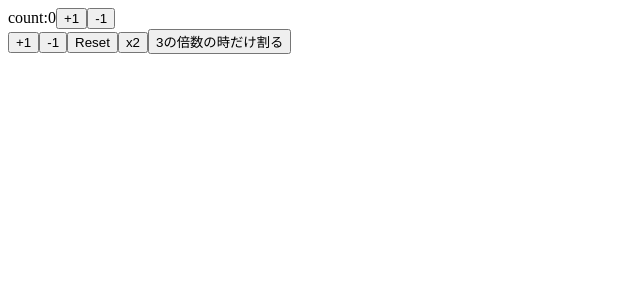
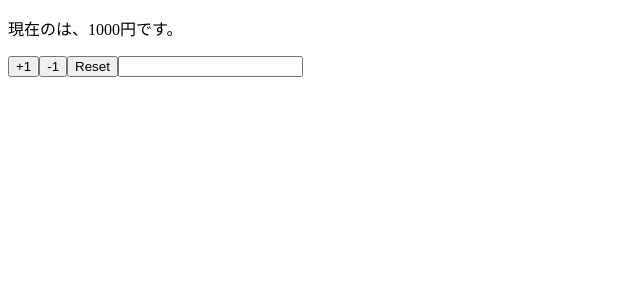
Before and after one commit to dodo-donguri/react-hooks, a React (Create React App) app in the folder my-app/: page / in a window 1280 px wide. Shown: the top 300 px of the page, without its empty margins (0-640 px from the left). Built offline with nearby package versions, Linux system fonts and the light colour scheme.

Commit message:
implement componet using multiple state

```diff
--- a/my-app/src/App.js
+++ b/my-app/src/App.js
@@ -1,54 +1,30 @@
 import React, { useState } from "react";
 
-const App = () => {
-  const [count, setCount] = useState(0);
-
-  const increment = () => {
-    setCount(count + 1);
-  };
-  const decrement = () => {
-    setCount(count - 1);
-  };
-
-  const increment2 = () => {
-    setCount(previousCount => previousCount + 1)
-  }
-  const decrement2 = () => {
-    setCount(previousCount => previousCount - 1)
-  }
+const App = (props) => {
+  const [name, setName] = useState(props.name);
+  const [price, setPrice] = useState(props.price);
 
   const reset = () => {
-    setCount(0);
+    setPrice(props.price)
+    setName(props.name)
   }
-
-  const double = () => {
-    setCount( count * 2 )
-  }
-
-  const triple = () => {
-    setCount(previousCount => {
-      return previousCount % 3 === 0 ? previousCount / 3 : previousCount;
-    })
-  }
-
 
   return (
     <>
-      <div>
-        count:{count}
-        <button onClick={increment}>+1</button>
-        <button onClick={decrement}>-1</button>
-      </div>
-      <div>
-        <button onClick={increment2}>+1</button>
-        <button onClick={decrement2}>-1</button>
-        <button onClick={reset}>Reset</button>
-        <button onClick={double}>x2</button>
-        <button onClick={triple}>3の倍数の時だけ割る</button>
-      </div>
-
+      <p>
+        現在の{name}は、{price}円です。
+      </p>
+      <button onClick={() => setPrice(price + 1)}>+1</button>
+      <button onClick={() => setPrice(price - 1)}>-1</button>
+      <button onClick={reset}>Reset</button>
+      <input value={name} onChange={e => setName(e.target.value)} />
     </>
   );
 };
 
+App.defaultProps = {
+  name: "",
+  price: 1000,
+};
+
 export default App;
```
Also changed, not shown: 1 other file (tests, documents, lock files or other folders).
